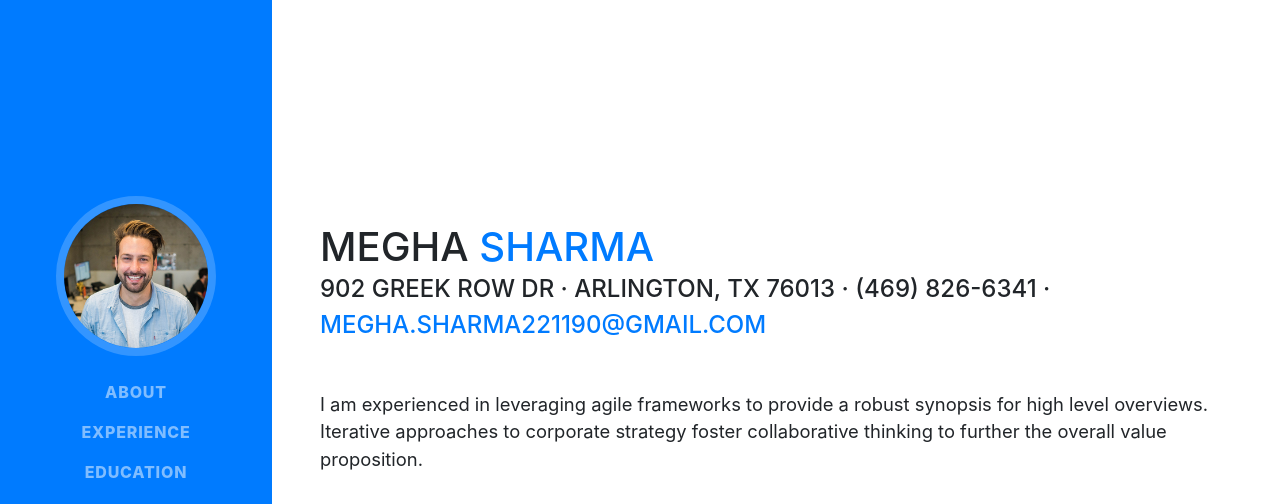
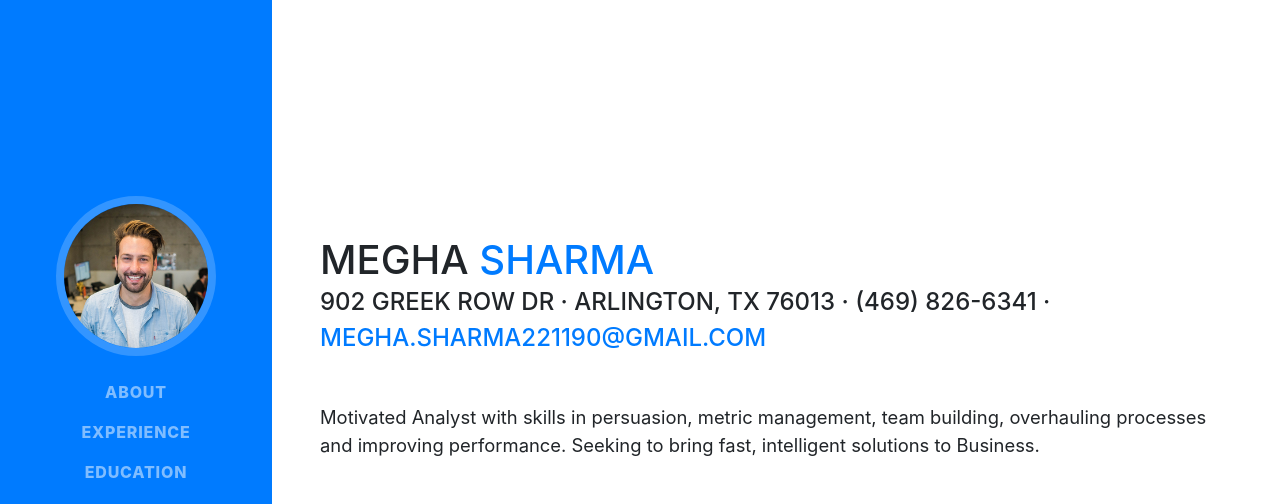
Before and after one commit to megh4/megh4.github.io, a website with bundled scripts: page index.html in a window 1280 px wide. Shown: the top 504 px of the page. Built offline with nearby package versions, Linux system fonts and the light colour scheme; a web font is replaced by a local one.

Commit message:
Update index.html

```diff
--- a/index.html
+++ b/index.html
@@ -69,7 +69,7 @@
           <div class="subheading mb-5">902 Greek Row Dr · Arlington, Tx 76013 · (469) 826-6341 ·
             <a href="mailto:name@email.com">megha.sharma221190@gmail.com</a>
           </div>
-          <p class="lead mb-5">I am experienced in leveraging agile frameworks to provide a robust synopsis for high level overviews. Iterative approaches to corporate strategy foster collaborative thinking to further the overall value proposition.</p>
+          <p class="lead mb-5">Motivated Analyst with skills in persuasion, metric management, team building, overhauling processes and improving performance. Seeking to bring fast, intelligent solutions to Business.</p>
           <div class="social-icons">
             <a href="#">
               <i class="fab fa-linkedin-in"></i>
```
